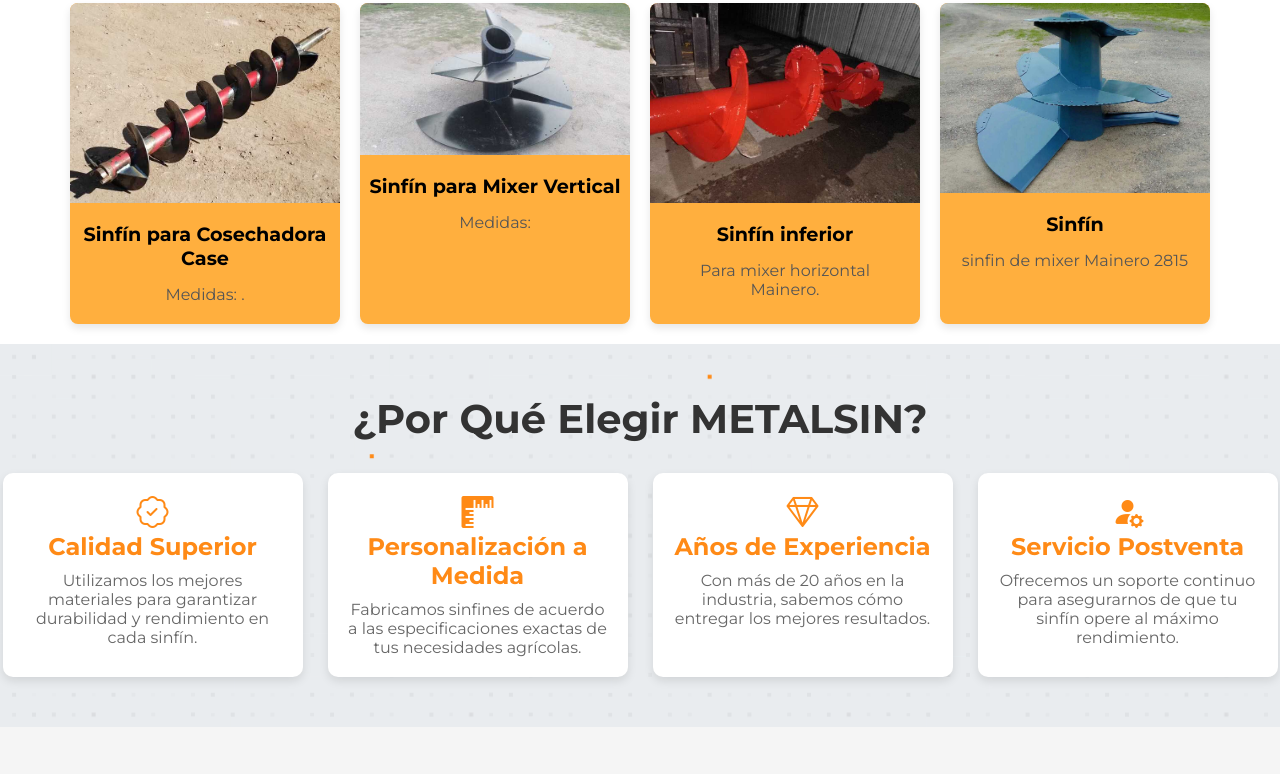
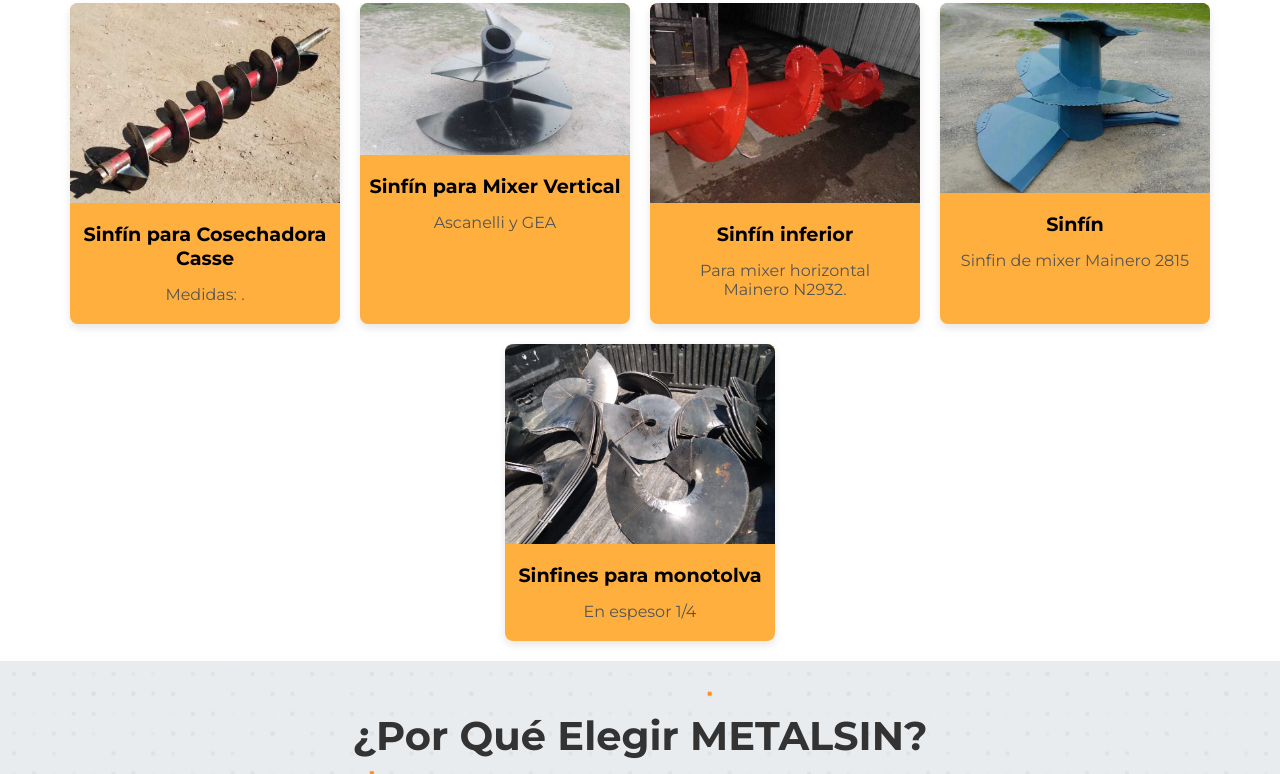
Before and after one commit to FerbaDev/metalsin, a plain HTML site: page index.html in a window 1280 px wide. Shown: the part 905-1679 px from the top of the page. Drawn offline with nearby package versions, Linux system fonts and the light colour scheme.

Commit message:
se agregan cards productos

```diff
--- a/index.html
+++ b/index.html
@@ -63,24 +63,29 @@
         <div class="productos-flex">
             <div class="producto-card" data-producto="Sinfín para Mixers">
                 <img src="./imagenes/sinfin-meta.png" alt="Sinfín para Mixers">
-                <h3>Sinfín para Cosechadora Case</h3>
+                <h3>Sinfín para Cosechadora Casse</h3>
                 <p>Medidas: .</p>
             </div>
             <div class="producto-card" data-producto="Sinfín para Monotolvas">
                 <img src="./imagenes/sinfin-chico.jpeg" alt="Sinfín para Monotolvas">
                 <h3>Sinfín para Mixer Vertical</h3>
-                <p>Medidas:</p>
+                <p>Ascanelli y GEA</p>
             </div>
             <div class="producto-card" data-producto="Sinfín para Cosechadoras">
                 <img src="./imagenes/Sinfin-rojo.jpeg" alt="Sinfín para Cosechadoras">
                 <h3>Sinfín inferior</h3>
-                <p>Para mixer horizontal Mainero.</p>
+                <p>Para mixer horizontal Mainero N2932.</p>
             </div>
             <div class="producto-card" data-producto="Sinfín para tolvas">
               <img src="./imagenes/sinfin.jpeg" alt="Sinfín para Cosechadoras">
               <h3>Sinfín</h3>
-              <p>sinfin de mixer Mainero 2815</p>
+              <p>Sinfin de mixer Mainero 2815</p>
           </div>
+          <div class="producto-card" data-producto="Sinfín para tolvas">
+            <img src="./imagenes/sinfin-monotolva.jpeg" alt="Sinfín para Cosechadoras">
+            <h3>Sinfines para monotolva</h3>
+            <p>En espesor 1/4</p>
+        </div>
         </div>
     </section>
     <!-- Pop-up -->
```
Also changed, not shown: imagenes/sinfin-monotolva.jpeg (added).
